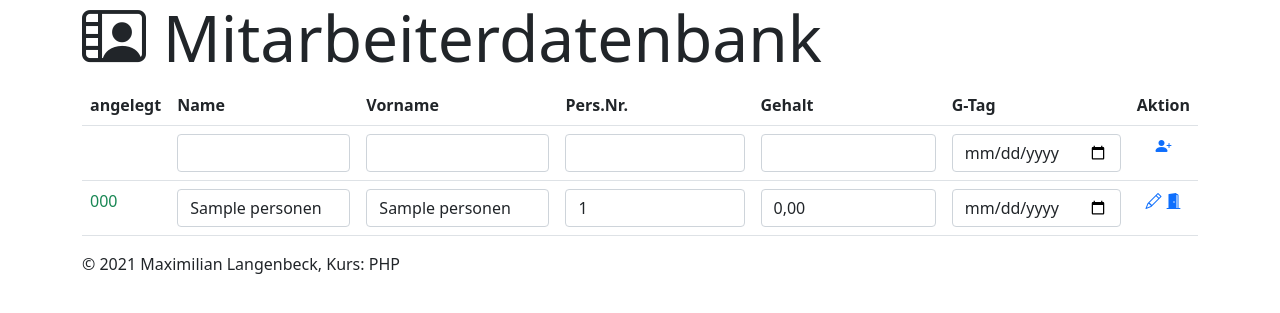
After one commit to Phyleon/php-1, a PHP site: page /2021-11-26/01-firma.php in a window 1280 px wide. The commit adds this page. Shown: the top 313 px of the page. Run offline with PHP 8.4, Linux system fonts and the light colour scheme; tables that the repository leaves empty or names only in its code hold one stand-in row (values such as "Sample post"); some libraries are stand-ins or nearby versions.

Commit message:
wochenende

```diff
--- a/2021-11-25/02-uebung1_4a.php
+++ b/2021-11-25/02-uebung1_4a.php
@@ -4,7 +4,7 @@ $database = 'homepage';
 require_once( '../includes/db-connect.inc.php' );
 // get_header( string $title, string/array $css=NULL, bool $bootstrap=false, string $header=NULL, array $nav=NULL, bool $fluid=false )
 $args = array(
-    'Uebung 1_4',null,true
+    'Uebung 1_4a',null,true
 );
 get_header( ...$args );
 
--- /dev/null
+++ b/2021-11-26/01-firma.php
@@ -0,0 +1,101 @@
+<?php
+require_once( '../includes/functions.inc.php' );
+$database = 'firma';
+require_once( '../includes/db-connect.inc.php' );
+// get_header( string $title, string/array $css=NULL, bool $bootstrap=false, string $header=NULL, array $nav=NULL, bool $fluid=false )
+$args = array(
+    'Mitarbeiterdatenbank',['css/firma.css','https://cdn.jsdelivr.net/npm/bootstrap-icons@1.7.1/font/bootstrap-icons.css'],true,'<i class="bi bi-person-video2"></i> Mitarbeiterdatenbank'
+);
+get_header( ...$args );
+$actionresult=null;
+// Actions
+if(!empty($_POST)){
+    //echo '<pre>', var_dump( $_POST ), '</pre>';
+    $sql='';
+    if ($_POST['action']==='insert') {
+        $sql="INSERT INTO `tbl_personen` (`perso_id`, `perso_nachname`, `perso_vorname`, `perso_gehalt`, `perso_gtag`, `perso_erstellt`) VALUES (NULL, '".$_POST['na'][0]."', '".$_POST['vo'][0]."', '".strtr($_POST['gh'][0],['.'=>'',','=>'.'])."', '".$_POST['gb'][0]."', current_timestamp())";
+    }
+    if ($_POST['action']==='update') {
+        $pid=$_POST['id'];
+        $sql="UPDATE `tbl_personen` SET `perso_nachname` = '".$_POST['na'][$pid]."', `perso_vorname` = '".$_POST['vo'][$pid]."', `perso_gehalt` = '".strtr($_POST['gh'][$pid],['.'=>'',','=>'.'])."', `perso_gtag` = '".$_POST['gb'][$pid]."'  WHERE `tbl_personen`.`perso_id` = ".$pid;
+    }
+    if ($_POST['action']==='delete') {
+        $pid=$_POST['id'];
+        $sql ="DELETE FROM `tbl_personen` WHERE `tbl_personen`.`perso_id` = ".$pid;
+    }
+
+$actionresult= mysqli_query($db,$sql);
+if($actionresult){get_db_error($db,$sql);}
+}
+$sql="SELECT `perso_id`, `perso_nachname`, `perso_vorname`, `perso_gehalt`, `perso_gtag`, `perso_erstellt` FROM `tbl_personen`;";
+$result = mysqli_query($db,$sql);
+if($result or $actionresult):
+    if($actionresult){
+    $msg='<div class="alert alert-success"><i class="bi bi-check-square"></i> Der Mitarbeiter wurde erfolgreich ';
+    $msg.=match($_POST['action']){'insert'=>'hinzugefuegt!','update'=>'geaendert','delete'=>'geloescht'};
+
+    $msg.='</div>';
+
+}else if(is_null($actionresult)){$msg='';}else{
+    $msg='<div class="alert alert-danger"><i class="bi bi-exclamation-square"></i>Die Aktion konnte nicht durchgefuehrt werden, Wenden sie sich bitte an Chuck Norris!</div>';
+}
+?>
+
+<script>
+    function send(action,id) {
+      /*   if(action===2){
+            if(confirm('Den Mitarbeiter mit der Personalnummer '+id+' wirklich loeschen?'))
+            document.form.action.value='delete';
+        } */
+        document.form.action.value=action===0?'insert':action===1?'update':action===2?'delete':'';
+        document.form.id.value= id;
+        document.form.submit();
+    }
+</script>
+<?php echo $msg; ?>
+
+<form action="<?php echo $_SERVER['PHP_SELF']; ?>" method="post" name="form">
+    <input type="hidden" name="action">
+    <input type="hidden" name="id">
+    <table class="table">
+        <tr class="header green">
+            <th>angelegt</th>
+            <th>Name</th>
+            <th>Vorname</th>
+            <th>Pers.Nr.</th>
+            <th>Gehalt</th>
+            <th>G-Tag</th>
+            <th>Aktion</th>
+        </tr>
+        <tr class="info">
+            <td></td>
+            <td><input type="text" name="na[0]" class="form-control"></td>
+            <td><input type="text" name="vo[0]" class="form-control"></td>
+            <td><input type="text" name="pn[0]" class="form-control number"></td>
+            <td><input type="text" name="gh[0]" class="form-control number"></td>
+            <td><input type="date" name="gb[0]" class="form-control"></td>
+            <td class="text-center"><a href="javascript:send(0,0)" title="neu eintragen"><i class="bi bi-person-plus-fill"></i></a></td>
+        </tr>
+        <?php while ($row=mysqli_fetch_assoc($result)):
+           // echo '<pre>', var_dump( $row ), '</pre>';
+            $id=$row['perso_id'];
+            $erstellt = str_replace(' ','<br>',$row['perso_erstellt']);
+
+            ?>
+        <tr>
+            <td class="small-fonts number text-success"><?php echo $erstellt; ?></td>
+            <td><input type="text" class="form-control" name="na[<?php echo $id;?>]" value="<?php echo $row['perso_nachname']; ?>"></td>
+            <td><input type="text" class="form-control" name="vo[<?php echo $id;?>]" value="<?php echo $row['perso_vorname']; ?>"></td>
+            <td><input type="text" class="form-control number" name="pn[<?php echo $id;?>]" value="<?php echo $row['perso_id']; ?>"></td>
+            <td><input type="text" class="form-control number" name="gh[<?php echo $id;?>]" value="<?php echo number_format($row['perso_gehalt'],2,',','.'); ?>"></td>
+            <td><input type="date" class="form-control" name="gb[<?php echo $id;?>]" value="<?php echo$row['perso_gtag'];?>"></td>
+            <td class="text-center"><a href="javascript:send(1,<?php echo $id;?>)" title="aendern" class="me-1"><i class="bi bi-pencil"></i></a><a href="javascript:send(2,<?php echo $id;?>)" title="loeschen"><i class="bi bi-door-open-fill"></i></a></td>
+        </tr>
+        <?php endwhile; ?>
+    </table>
+</form>
+
+<?php else:
+    get_db_error($db,$sql);
+endif;
+ get_footer(); ?>
```
Also changed, not shown: 2021-11-25/02-uebung1_5.php (added).
